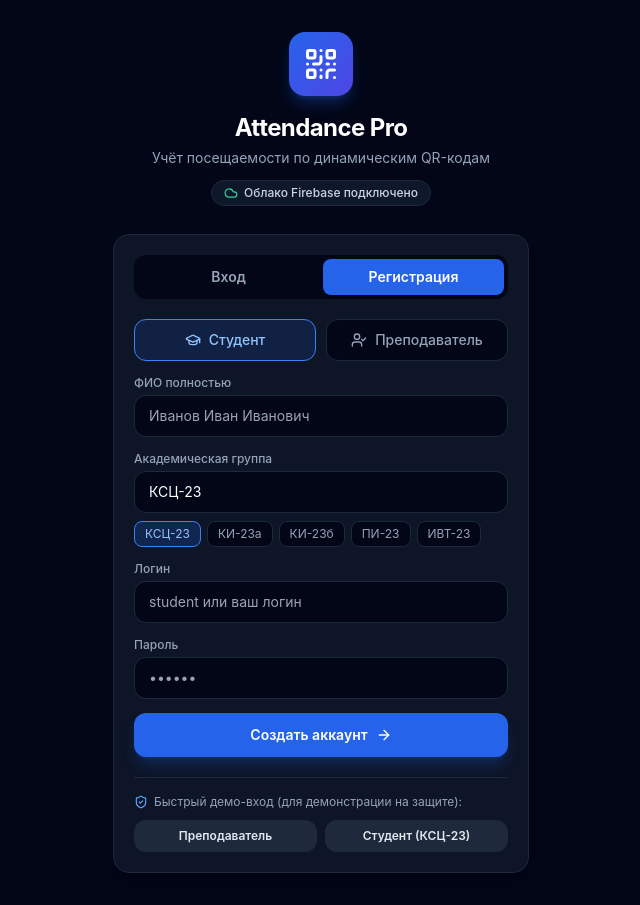
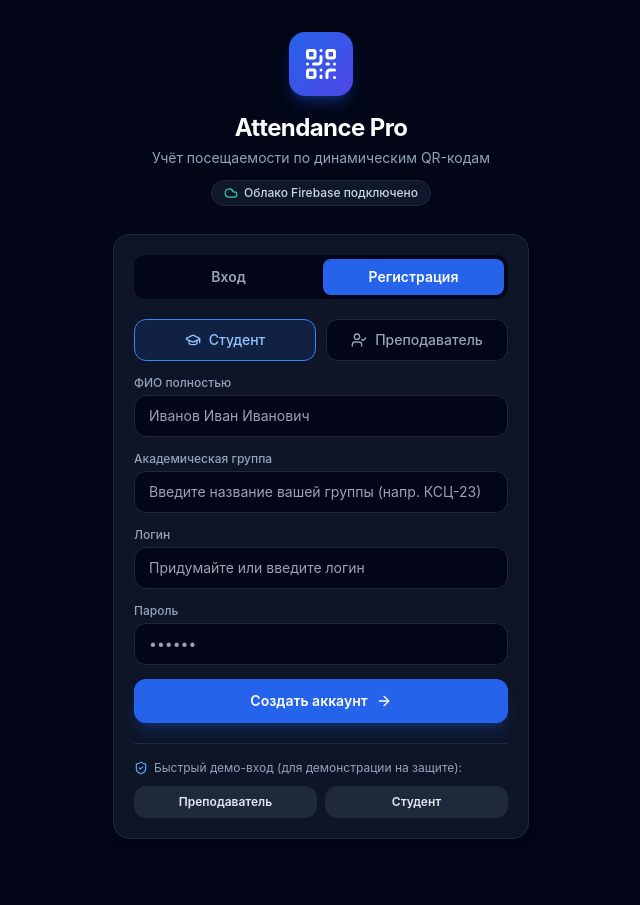
Before and after one commit to florencythugg/attendancedonnty, a React (Vite) app: page / in a window 1280 px wide. Both pictures are taken after a click on the button "Регистрация". Shown: the whole page, without its empty margins (319-959 px from the left). After the commit the page ends 871 px from the top, so only its background shows below. Built offline with nearby package versions, Linux system fonts and the light colour scheme; no server answers; the database is empty; the HTML template or start-up script is replaced by a standard one.

Commit message:
Update AuthScreen.jsx

```diff
--- a/src/components/AuthScreen.jsx
+++ b/src/components/AuthScreen.jsx
@@ -3,14 +3,12 @@ import { QrCode, GraduationCap, UserCheck, ShieldCheck, Cloud, HardDrive, ArrowR
 import { dbService } from '../services/db';
 import { TEACHER_INVITE_CODE } from '../firebaseConfig';
 
-const PRESET_GROUPS = ['КСЦ-23', 'КИ-23а', 'КИ-23б', 'ПИ-23', 'ИВТ-23'];
-
 export default function AuthScreen({ onAuthSuccess }) {
   const [mode, setMode] = useState('login');
   const [role, setRole] = useState('student');
   const [fullName, setFullName] = useState('');
-  const [group, setGroup] = useState('КСЦ-23');
-  const [department, setDepartment] = useState('Кафедра компьютерной инженерии');
+  const [group, setGroup] = useState('');
+  const [department, setDepartment] = useState('');
   const [inviteCode, setInviteCode] = useState('');
   const [login, setLogin] = useState('');
   const [password, setPassword] = useState('');
@@ -30,7 +28,7 @@ export default function AuthScreen({ onAuthSuccess }) {
           throw new Error('Заполните все обязательные поля');
         }
         if (role === 'student' && !group.trim()) {
-          throw new Error('Укажите учебную группу');
+          throw new Error('Введите вашу учебную группу');
         }
         if (role === 'teacher' && inviteCode.trim() !== TEACHER_INVITE_CODE) {
           throw new Error(`Неверный код преподавателя (код: ${TEACHER_INVITE_CODE})`);
@@ -38,8 +36,8 @@ export default function AuthScreen({ onAuthSuccess }) {
         const user = await dbService.registerUser({
           role,
           fullName,
-          group,
-          department,
+          group: group.trim().toUpperCase(),
+          department: department.trim() || 'Кафедра КИ',
           login,
           password
         });
@@ -175,30 +173,16 @@ export default function AuthScreen({ onAuthSuccess }) {
 
               {role === 'student' ? (
                 <div>
-                  <label className="block text-xs font-medium text-slate-400 mb-1">Академическая группа</label>
+                  <label className="block text-xs font-medium text-slate-400 mb-1">
+                    Академическая группа
+                  </label>
                   <input
                     type="text"
                     value={group}
-                    onChange={(e) => setGroup(e.target.value)}
-                    placeholder="Например: КСЦ-23"
-                    className="w-full px-3.5 py-2.5 rounded-xl bg-slate-950 border border-slate-800 text-sm text-white focus:outline-none focus:border-blue-500"
+                    onChange={(e) => setGroup(e.target.value.toUpperCase())}
+                    placeholder="Введите название вашей группы (напр. КСЦ-23)"
+                    className="w-full px-3.5 py-2.5 rounded-xl bg-slate-950 border border-slate-800 text-sm text-white uppercase placeholder:normal-case focus:outline-none focus:border-blue-500"
                   />
-                  <div className="flex flex-wrap gap-1.5 mt-2">
-                    {PRESET_GROUPS.map((g) => (
-                      <button
-                        type="button"
-                        key={g}
-                        onClick={() => setGroup(g)}
-                        className={`text-xs px-2.5 py-1 rounded-lg border transition ${
-                          group === g
-                            ? 'bg-blue-600/20 border-blue-500 text-blue-300'
-                            : 'bg-slate-950 border-slate-800 text-slate-400'
-                        }`}
-                      >
-                        {g}
-                      </button>
-                    ))}
-                  </div>
                 </div>
               ) : (
                 <>
@@ -208,6 +192,7 @@ export default function AuthScreen({ onAuthSuccess }) {
                       type="text"
                       value={department}
                       onChange={(e) => setDepartment(e.target.value)}
+                      placeholder="Например: Кафедра компьютерной инженерии"
                       className="w-full px-3.5 py-2.5 rounded-xl bg-slate-950 border border-slate-800 text-sm text-white focus:outline-none focus:border-blue-500"
                     />
                   </div>
@@ -234,7 +219,7 @@ export default function AuthScreen({ onAuthSuccess }) {
               type="text"
               value={login}
               onChange={(e) => setLogin(e.target.value)}
-              placeholder="student или ваш логин"
+              placeholder="Придумайте или введите логин"
               className="w-full px-3.5 py-2.5 rounded-xl bg-slate-950 border border-slate-800 text-sm text-white focus:outline-none focus:border-blue-500"
             />
           </div>
@@ -284,7 +269,7 @@ export default function AuthScreen({ onAuthSuccess }) {
               onClick={() => quickDemo('student')}
               className="py-2 px-3 rounded-xl bg-slate-800 hover:bg-slate-700 text-xs font-semibold text-slate-200 transition"
             >
-              Студент (КСЦ-23)
+              Студент
             </button>
           </div>
         </div>
```
